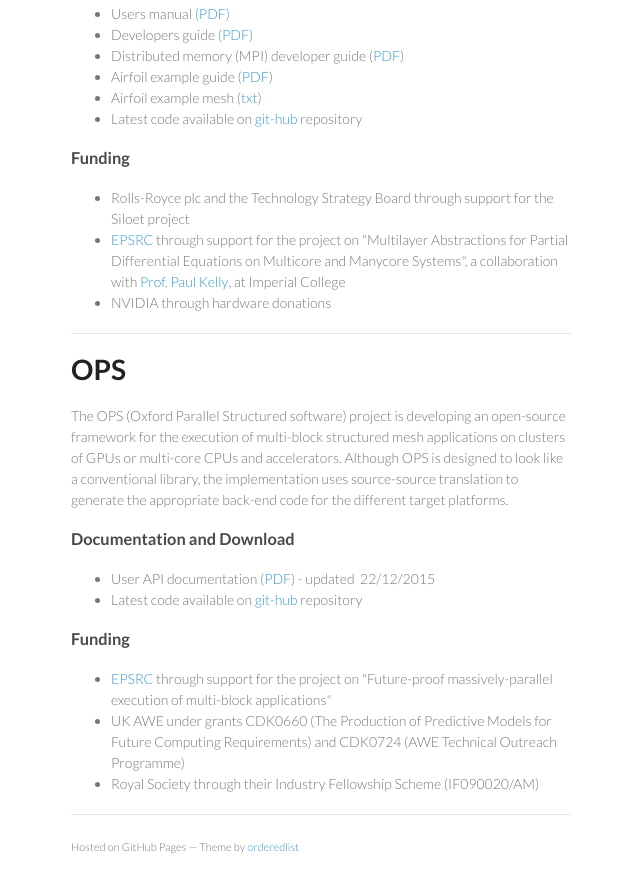
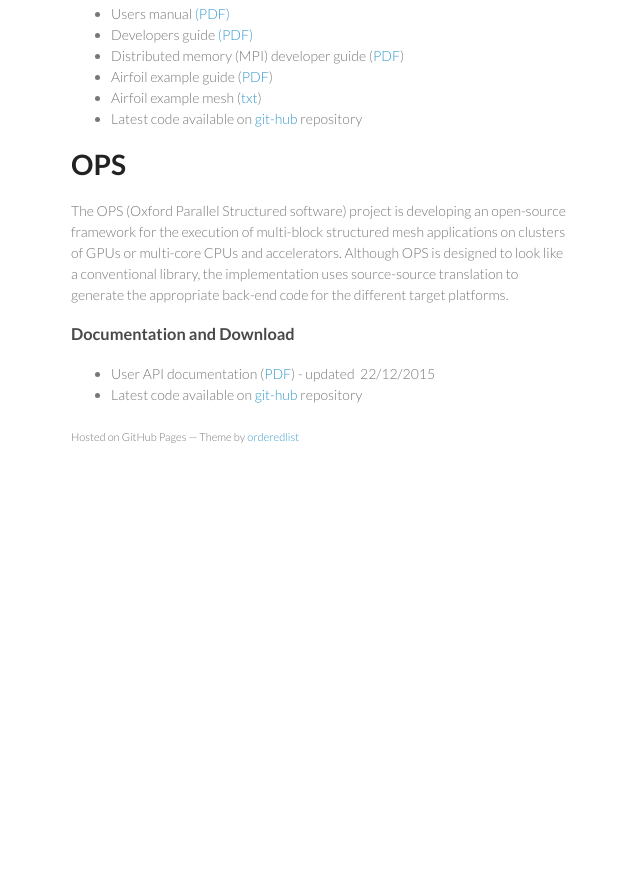
Before and after one commit to OP-DSL/op-dsl.github.io, a plain HTML site: page index.html in a window 1280 px wide. Shown: the part 888-1780 px from the top of the page, without its empty margins (499-1139 px from the left). After the commit the page ends 1404 px from the top, so only its background shows below. Drawn offline with Linux system fonts and the light colour scheme.

Commit message:
Moving Finding to About page

```diff
--- a/index.html
+++ b/index.html
@@ -93,14 +93,6 @@ and others.</p>
 
 </ul>
 
-<h3>Funding</h3>
-<ul>
-  <li>Rolls-Royce plc and the Technology Strategy Board through support for the Siloet project</li>
-  <li><a href="http://gow.epsrc.ac.uk/NGBOViewGrant.aspx?GrantRef=EP/I00677X/1">EPSRC</a> through support for the project on "Multilayer Abstractions for Partial Differential Equations on Multicore and Manycore Systems", a collaboration with <a href="https://www.imperial.ac.uk/people/p.kelly">Prof. Paul Kelly</a>,  at Imperial College</li>
-  <li>NVIDIA through hardware donations</li>
-</ul>
-<hr/>
-
 <h1>OPS</h1>
 <p>The OPS (Oxford Parallel Structured software) project is developing an open-source framework for the execution of multi-block structured mesh applications on clusters of GPUs or multi-core CPUs and accelerators. Although OPS is designed to look like a conventional library, the implementation uses source-source translation to generate the appropriate back-end code for the different target platforms.</p>
 
@@ -110,13 +102,6 @@ and others.</p>
 <li>Latest code available on <a href="https://github.com/OP-DSL/OPS">git-hub</a> repository</li>
 </ul>
 
-<h3>Funding</h3>
-<ul>
-  <li><a href="http://gow.epsrc.ac.uk/NGBOViewGrant.aspx?GrantRef=EP/K038494/1">EPSRC</a> through support for the project on "Future-proof massively-parallel execution of multi-block applications"</li>
-  <li>UK AWE under grants CDK0660 (The Production of Predictive Models for Future Computing Requirements) and CDK0724 (AWE Technical Outreach Programme)</li>
-  <li>Royal Society through their Industry Fellowship Scheme (IF090020/AM)</li>
-</ul>
-<hr/>
 
 <p><small>Hosted on GitHub Pages &mdash; Theme by <a href="https://github.com/orderedlist">orderedlist</a></small></p>
 
```
Also changed, not shown: about.html (+10 -1 lines).
